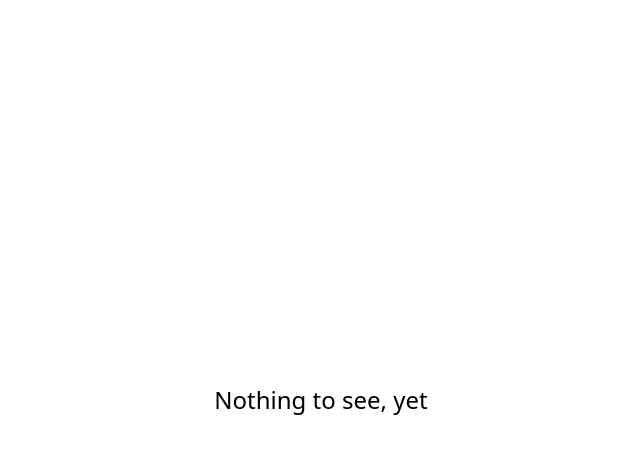
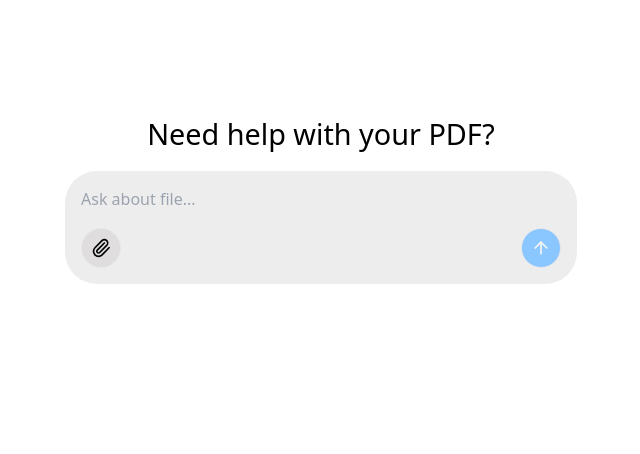
Before and after one commit to abdelkd/PDFInteract, a SvelteKit app: page / in a window 1280 px wide. Shown: the top 454 px of the page, without its empty margins (319-959 px from the left). Built offline with nearby package versions, Linux system fonts and the light colour scheme.

Commit message:
improve main ui

```diff
--- a/package.json
+++ b/package.json
@@ -40,8 +40,10 @@
 		"@oslojs/crypto": "^1.0.1",
 		"@oslojs/encoding": "^1.1.0",
 		"@vercel/postgres": "^0.10.0",
+		"clsx": "^2.1.1",
 		"dotenv": "^16.4.5",
 		"drizzle-orm": "^0.33.0",
+		"lucide-svelte": "^0.462.0",
 		"postgres": "^3.4.4"
 	},
 	"pnpm": {
--- a/src/app.css
+++ b/src/app.css
@@ -1,3 +1,20 @@
 @import "tailwindcss/base";
 @import "tailwindcss/components";
-@import "tailwindcss/utilities"
+@import "tailwindcss/utilities";
+
+@layer base {
+  :root {
+    --foreground: hsl(0, 0%, 0%);
+    --background: hsl(255, 100%, 100%);
+
+    --primary: hsl(209, 100%, 77%);
+    --primary-foreground: hsl(0, 0%, 96%);
+
+    --card: hsl(0, 0%, 93%);
+    --card-foreground--placeholder: hsl(0, 0%, 50%);
+  }
+}
+
+body {
+  @apply bg-background text-foreground
+}
--- /dev/null
+++ b/src/lib/components/SendPromptForm.svelte
@@ -0,0 +1,122 @@
+<script lang="ts">
+	import clsx from 'clsx';
+  import { enhance } from '$app/forms';
+
+	import Paperclip from 'lucide-svelte/icons/paperclip';
+	import ArrowUp from 'lucide-svelte/icons/arrow-up';
+	import X from 'lucide-svelte/icons/x';
+	import { goto } from '$app/navigation';
+
+	let textarea: HTMLTextAreaElement;
+	let inputFile: HTMLInputElement;
+  let sendMessageButton: HTMLButtonElement;
+
+	let textareaInput = $state('');
+	let selectedFileName = $state<undefined | string>(undefined);
+  let isLoading = $state(false)
+
+	$effect(() => {
+		if (textareaInput === '') {
+			textarea.style.height = '35px';
+			return;
+		}
+
+		if (window?.innerWidth < 700 && textarea.scrollHeight > 70) {
+			textarea.style.height = '79px';
+			textarea.style.overflowY = 'scroll';
+			return;
+		}
+
+		textarea.style.height = Math.min(textarea.scrollHeight, 100) + 'px';
+		textarea.style.overflowY = textarea.scrollHeight > 100 ? 'scroll' : 'hidden';
+
+		void textareaInput;
+		console.log(textarea.scrollHeight);
+	});
+
+	const handleFileChange = (e: Event) => {
+		if (!e.target) return;
+
+		const files = e.target?.files;
+		if (!files || files.length < 1) return;
+
+		const selectedFile = files[0];
+		selectedFileName = selectedFile.name;
+	};
+
+	const clearFiles = (e: Event) => {
+		e.stopPropagation();
+		selectedFileName = '';
+		inputFile.value = '';
+	};
+</script>
+
+<form method="post" action="/chat?/startChat" enctype="multipart/form-data" class="mt-auto md:mt-2 w-full max-w-lg bg-card p-4 rounded-[2rem]"
+  use:enhance={({ formElement, formData, action, cancel, submitter }) => {
+    isLoading = true;
+		// `formElement` is this `<form>` element
+		// `formData` is its `FormData` object that's about to be submitted
+		// `action` is the URL to which the form is posted
+		// calling `cancel()` will prevent the submission
+		// `submitter` is the `HTMLElement` that caused the form to be submitted
+
+		return async ({ result, update }) => {
+			// `result` is an `ActionResult` object
+			// `update` is a function which triggers the default logic that would be triggered if this callback wasn't set
+      if (result.status === 200) {
+        /* @ts-expect-error */
+        const data = result.data
+        const chatID = data.chatID
+        if (!chatID) return;
+
+        return goto(`/chat/${chatID}`)
+      }
+
+      isLoading = false;
+		};
+	}}>
+	<textarea
+		bind:this={textarea}
+		bind:value={textareaInput}
+		class="resize-none overflow-y-hidden placeholder:text-card--placeholder bg-transparent focus-visible:outline-none w-full"
+		placeholder="Ask about file..."
+    name="prompt"
+	></textarea>
+
+	<div
+		class={clsx('w-full flex justify-between', { 'grid grid-cols-[1fr_40px]': selectedFileName })}
+	>
+		<input bind:this={inputFile} onchange={handleFileChange} type="file" name="file" hidden />
+		<button class="w-fit" onclick={() => inputFile?.click()}>
+			<div
+				class={clsx(
+					'relative h-10 border bg-[#DFDDDD] rounded-full flex justify-center items-center min-w-10 w-fit px-2'
+				)}
+			>
+				<Paperclip size={20} />
+				{#if selectedFileName}
+					<p class="pl-3 cursor-pointer">{selectedFileName}</p>
+
+					<a
+            href="/"
+						aria-label="remove file"
+						role="button"
+						tabindex="0"
+						onclick={clearFiles}
+						class="ml-2 absolute -right-6 size-4 bg-red-500 flex justify-center items-center text-background rounded-full"
+					>
+						<X size={14} />
+					</a>
+				{/if}
+			</div>
+		</button>
+
+		<button bind:this={sendMessageButton}>
+			<div
+				class="size-10 border bg-primary text-primary-foreground rounded-full flex justify-center items-center"
+			>
+				<ArrowUp size={20} />
+			</div>
+		</button>
+	</div>
+</form>
--- a/src/routes/+layout.svelte
+++ b/src/routes/+layout.svelte
@@ -3,4 +3,7 @@
 	let { children } = $props();
 </script>
 
-{@render children()}
+
+<div class="w-screen h-screen">
+	{@render children()}
+</div>
--- a/src/routes/+page.svelte
+++ b/src/routes/+page.svelte
@@ -1,3 +1,15 @@
-<div class="w-screen h-screen overflow-hidden flex justify-center items-center">
-  <h1 class="text-2xl">Nothing to see, yet</h1>
+<script lang="ts">
+	import SendPromptForm from '$lib/components/SendPromptForm.svelte';
+</script>
+
+<div class="w-full h-full overflow-x-hidden pb-2 flex flex-col md:items-center">
+	<div
+		class="mx-auto pt-28 w-full px-6 md:w-5/12 md:min-w-[600px] h-full flex flex-col items-center"
+	>
+		<div class="flex grow items-center md:block md:grow-0">
+			<h1 class="text-[clamp(1.5rem,4vw,1.8rem)] text-nowrap mb-2 text-center">Need help with your PDF?</h1>
+		</div>
+
+		<SendPromptForm />
+	</div>
 </div>
--- a/src/routes/chat/+page.server.ts
+++ b/src/routes/chat/+page.server.ts
@@ -1,15 +1,18 @@
 import { generateChatID, fileManager } from '$lib/server/chat';
-import type { Actions, PageServerLoad } from './$types';
 import { chatTable } from '$lib/server/db/schema';
 import { db } from '$lib/server/db';
+import { fail } from '@sveltejs/kit';
+
+import type { Actions } from './$types';
 
 export const actions = {
 	startChat: async ({ request }) => {
+    console.log('startChat')
 		const formData = await request.formData();
-		const file = formData.get('pdf-file') as File | null;
+		const file = formData.get('file') as File | null;
 		const prompt = formData.get('prompt')?.toString();
 		const fileBuffer = await file?.arrayBuffer();
-		if (!fileBuffer || !prompt || !file?.name) return { error: true };
+		if (!fileBuffer || !prompt || !file?.name) return fail(400, { file, prompt, missing: true });
 
 		// TODO: remove just for testing
 		const filename = Date.now() + file.name;
@@ -31,15 +34,11 @@ export const actions = {
 
 			console.log({ fileResult });
 			return {
-				error: false,
 				chatID
 			};
 		} catch (err) {
 			console.error(err);
-      return {
-        error: true,
-        message: 'Something went wrong.',
-      }
+      return fail(400, { message: "something went wrong" })
 		}
 	}
 } satisfies Actions;
--- /dev/null
+++ b/src/routes/chat/+server.ts
@@ -0,0 +1,43 @@
+import { error, json } from "@sveltejs/kit";
+
+import type { RequestHandler } from "./$types";
+import { generateChatID, fileManager } from '$lib/server/chat';
+import { chatTable } from '$lib/server/db/schema';
+import { db } from '$lib/server/db';
+
+export const POST: RequestHandler = async ({ request }) => {
+  const formData = await request.formData()
+  const formObj = Object.fromEntries(formData.entries())
+  const pdfFile = formObj["pdf-file"] as File | undefined
+  const prompt = formObj.prompt as string | undefined
+  if (!pdfFile || !prompt) error(401, { message: "invalid form data" })
+
+  const fileBuffer = await pdfFile.arrayBuffer()
+
+  const filename = Date.now() + pdfFile.name;
+
+  try {
+    const fileResult = await fileManager.uploadFile(Buffer.from(fileBuffer), {
+      displayName: filename,
+      mimeType: 'application/pdf'
+    });
+
+    const chatID = generateChatID();
+    await db.insert(chatTable).values({
+      id: chatID,
+      prompt: [prompt],
+      answer: [],
+      fileUri: fileResult.file.uri,
+      expiresOn: new Date(Date.now() + 1000 * 60 * 60 * 24)
+    });
+
+    // TODO: cleanup
+    console.log({ fileResult });
+
+    return json({ chatID });
+  } catch (err) {
+    console.error(err);
+
+    return error(501, { message: "Something went wrong" })
+  }
+}
--- a/svelte.config.js
+++ b/svelte.config.js
@@ -12,7 +12,10 @@ const config = {
 		// If your environment is not supported, or you settled on a specific environment, switch out the adapter.
 		// See https://svelte.dev/docs/kit/adapters for more information about adapters.
 		adapter: adapter()
-	}
+	},
+  alias: {
+    "@/*": "./src/lib/*",
+  },
 };
 
 export default config;
--- a/tailwind.config.ts
+++ b/tailwind.config.ts
@@ -5,7 +5,18 @@ export default {
   content: ['./src/**/*.{html,js,svelte,ts}'],
 
   theme: {
-    extend: {}
+    extend: {
+      colors: {
+        background: 'var(--background)',
+        foreground: 'var(--foreground)',
+
+        primary: 'var(--primary)',
+        'primary-foreground': 'var(--primary-foreground)',
+
+        card: 'var(--card)',
+        'card-foreground--placeholder': 'var(--card-foreground--placeholder)'
+      }
+    }
   },
 
   plugins: [typography]
```
Also changed, not shown: docker-compose.yml (line endings or trailing spaces), 1 other file (tests, documents, lock files or other folders).
